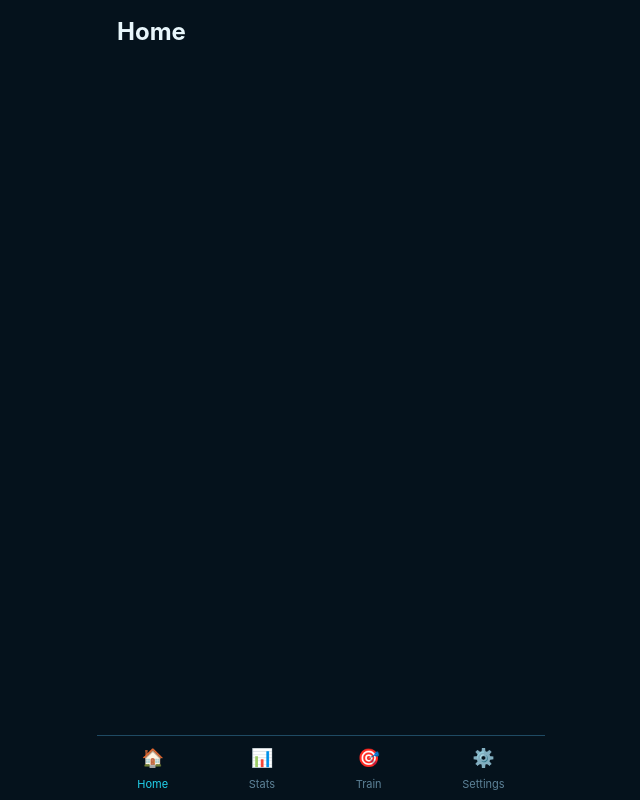
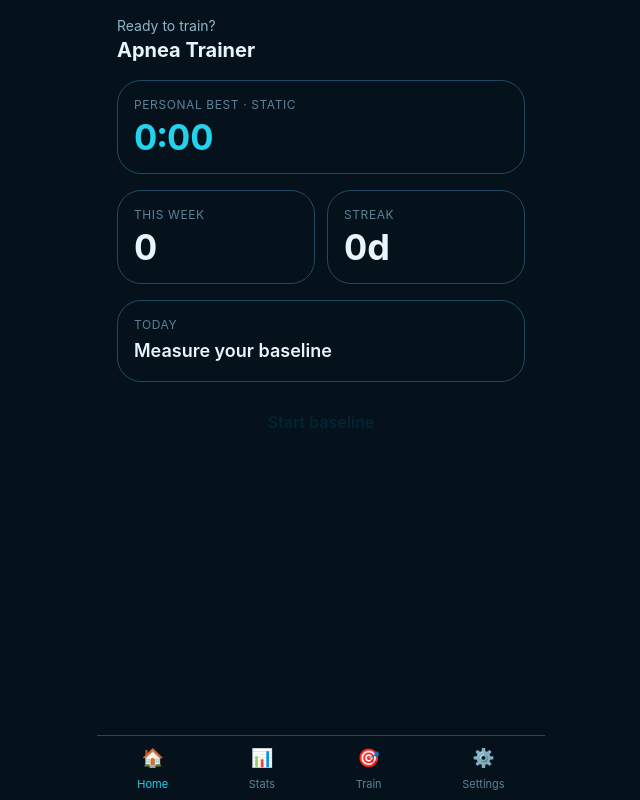
Before and after one commit to arcadiy-magomedov/apnea-trainer, a React (Vite) app: page / in a window 1280 px wide. Shown: the whole page, without its empty margins (319-959 px from the left). Built offline with nearby package versions, Linux system fonts and the light colour scheme.

Commit message:
feat(ui): add Home and Train screens with soft-enforce gating

```diff
--- a/src/ui/screens/HomeScreen.tsx
+++ b/src/ui/screens/HomeScreen.tsx
@@ -1,3 +1,41 @@
+import { useNavigate } from 'react-router-dom';
+import { StatCard } from '../design-system/StatCard';
+import { Card } from '../design-system/Card';
+import { Button } from '../design-system/Button';
+import { formatMMSS } from '../design-system/format';
+import { useServices } from '../app/services';
+import { useAppStore } from '../app/stores';
+import { personalBestSec, weeklySessionCount, currentStreakDays } from '../../application/stats';
+import { startTodaySession } from '../../application/usecases/startTodaySession';
+
 export function HomeScreen() {
-  return <h2 className="text-2xl font-bold">Home</h2>;
+  const navigate = useNavigate();
+  const { clock } = useServices();
+  const state = useAppStore((s) => s.state);
+  const now = clock.now();
+  const today = startTodaySession(state, now);
+
+  return (
+    <div className="flex flex-col gap-4">
+      <div>
+        <div className="text-sm text-[color:var(--text-dim)]">Ready to train?</div>
+        <h2 className="text-xl font-bold">Apnea Trainer</h2>
+      </div>
+      <StatCard label="Personal best · static" value={formatMMSS(personalBestSec(state))} accent="var(--cyan)" />
+      <div className="grid grid-cols-2 gap-3">
+        <StatCard label="This week" value={`${weeklySessionCount(state, now)}`} />
+        <StatCard label="Streak" value={`${currentStreakDays(state, now)}d`} />
+      </div>
+      <Card>
+        <div className="text-xs uppercase tracking-wider text-[color:var(--text-mute)]">Today</div>
+        <div className="mt-1 text-lg font-semibold">
+          {today.needsBaseline ? 'Measure your baseline' : today.decision.dayType}
+        </div>
+        {today.decision.reason && <div className="text-sm text-[color:var(--text-dim)]">{today.decision.reason}</div>}
+      </Card>
+      <Button onClick={() => navigate(today.needsBaseline ? '/baseline' : '/train')}>
+        {today.needsBaseline ? 'Start baseline' : 'Train'}
+      </Button>
+    </div>
+  );
 }
--- a/src/ui/screens/TrainScreen.tsx
+++ b/src/ui/screens/TrainScreen.tsx
@@ -1,3 +1,50 @@
+import { useNavigate } from 'react-router-dom';
+import { Button } from '../design-system/Button';
+import { Card } from '../design-system/Card';
+import { useServices } from '../app/services';
+import { useAppStore } from '../app/stores';
+import { startTodaySession } from '../../application/usecases/startTodaySession';
+
 export function TrainScreen() {
-  return <h2 className="text-2xl font-bold">Train</h2>;
+  const navigate = useNavigate();
+  const { clock } = useServices();
+  const state = useAppStore((s) => s.state);
+  const today = startTodaySession(state, clock.now());
+
+  if (today.needsBaseline) {
+    return (
+      <div className="flex flex-col gap-4">
+        <h2 className="text-2xl font-bold">Train</h2>
+        <Card><p className="text-sm">Measure your baseline first.</p></Card>
+        <Button onClick={() => navigate('/baseline')}>Start baseline</Button>
+      </div>
+    );
+  }
+
+  return (
+    <div className="flex flex-col gap-4">
+      <h2 className="text-2xl font-bold">Today · {today.decision.dayType}</h2>
+      {today.decision.deload && <Card><p className="text-sm text-[color:var(--warn)]">Eased session after time off.</p></Card>}
+      {today.decision.suggestRetest && <Card><p className="text-sm text-[color:var(--warn)]">Consider retesting your baseline.</p></Card>}
+      {today.decision.blocked ? (
+        <>
+          <Card><p className="text-sm">{today.decision.reason}</p></Card>
+          <Button
+            variant="ghost"
+            disabled={!today.plan}
+            onClick={() => navigate('/runner', { state: { plan: today.plan, difficultyLevel: today.appliedDifficulty } })}
+          >
+            Train anyway
+          </Button>
+        </>
+      ) : (
+        <Button
+          disabled={!today.plan}
+          onClick={() => navigate('/runner', { state: { plan: today.plan, difficultyLevel: today.appliedDifficulty } })}
+        >
+          Start {today.decision.dayType} session
+        </Button>
+      )}
+    </div>
+  );
 }
```
Also changed, not shown: 1 other file (tests, documents, lock files or other folders).
